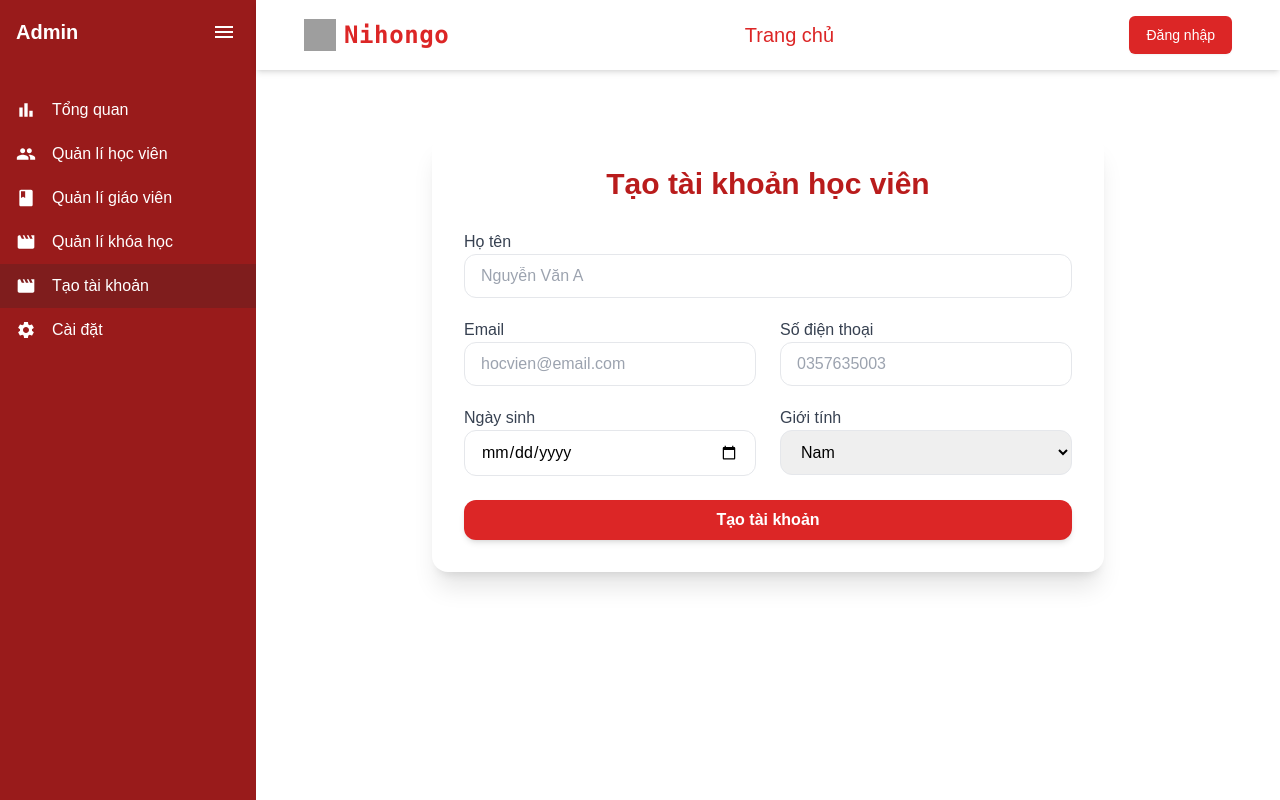
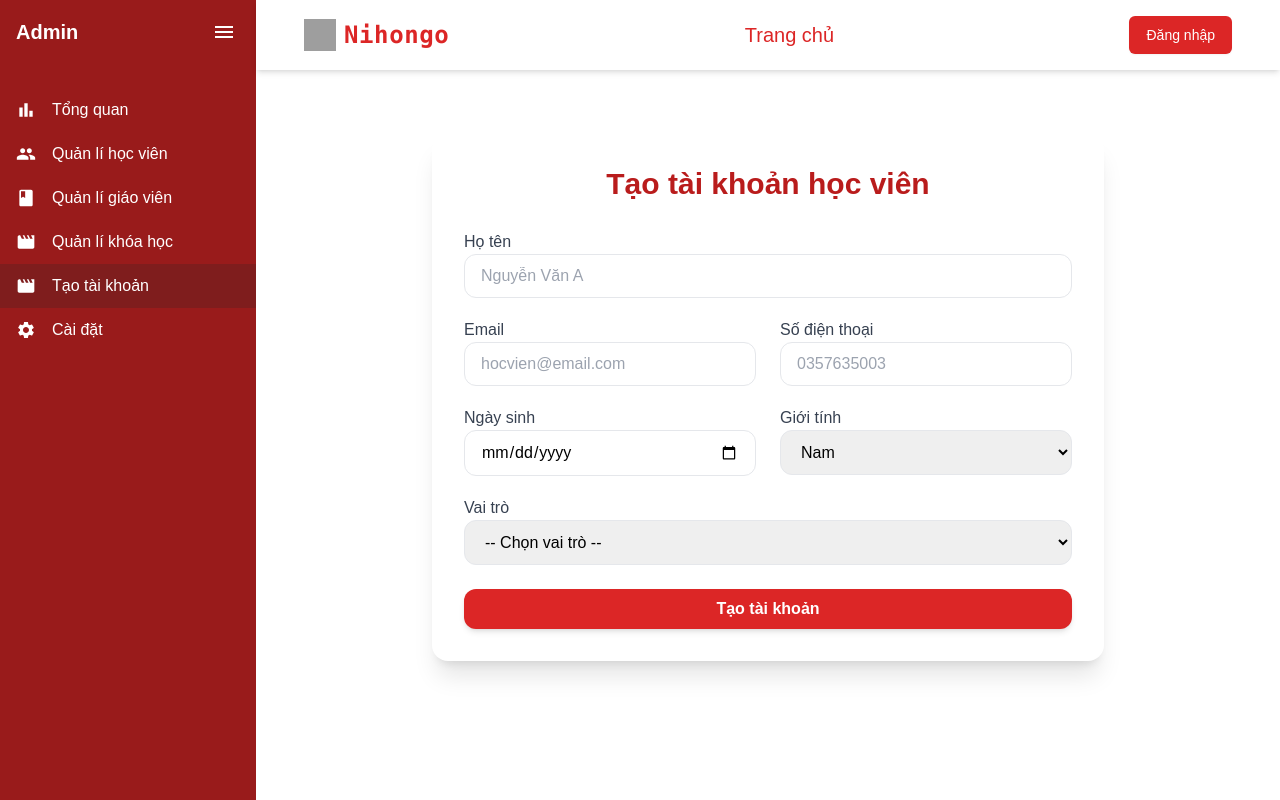
Before and after one commit to Tien2003deptrai/FRONTEND-CAP2-STUDY_JAPAN, a React (Vite) app: page /admin/create-account in a window 1280 px wide. Built offline with nearby package versions, Linux system fonts and the light colour scheme; grey boxes are pictures that could not be loaded.

Commit message:
[27/05] Fix : account

```diff
--- a/src/pages/LessonVocabulary/LessonVocabulary.jsx
+++ b/src/pages/LessonVocabulary/LessonVocabulary.jsx
@@ -12,7 +12,7 @@ const LessonVocabulary = ({ lessonId }) => {
 
     if (isLoading) return <p>Đang tải từ vựng...</p>
     if (error) return <p className="text-red-500">Lỗi tải từ vựng</p>
-    if (data.length <= 0) return
+    if (data?.length <= 0) return
     return (
         <div className="mt-6 bg-white rounded shadow p-4">
             <h2 className="text-xl font-bold text-red-600 mb-4">Từ vựng</h2>
--- a/src/pages/admin/pages/CreateAccount/CreateAccount.jsx
+++ b/src/pages/admin/pages/CreateAccount/CreateAccount.jsx
@@ -3,6 +3,11 @@ import { useForm } from 'react-hook-form'
 import { motion } from 'framer-motion'
 import axiosInstance from '@/network/httpRequest'
 import Swal from 'sweetalert2'
+
+const rolesOptions = [
+    { label: 'Học viên', value: 'student' },
+    { label: 'Giáo viên', value: 'teacher' },
+]
 
 const CreateStudentForm = () => {
     const {
@@ -16,7 +21,7 @@ const CreateStudentForm = () => {
         try {
             const response = await axiosInstance.post('/auth/signup', {
                 ...data,
-                roles: 'student',
+                roles: data.roles || 'student', // đảm bảo có role
             })
 
             Swal.fire({
@@ -137,6 +142,33 @@ const CreateStudentForm = () => {
                 </div>
 
                 <div className="col-span-2">
+                    <label className="block mb-1 font-medium text-gray-700">
+                        Vai trò
+                    </label>
+                    <select
+                        {...register('roles', {
+                            required: 'Vui lòng chọn vai trò',
+                        })}
+                        defaultValue=""
+                        className="w-full px-4 py-3 border rounded-xl focus:outline-none focus:ring-2 focus:ring-red-500"
+                    >
+                        <option value="" disabled>
+                            -- Chọn vai trò --
+                        </option>
+                        {rolesOptions.map(({ label, value }) => (
+                            <option key={value} value={value}>
+                                {label}
+                            </option>
+                        ))}
+                    </select>
+                    {errors.roles && (
+                        <p className="text-red-500 text-sm mt-1">
+                            {errors.roles.message}
+                        </p>
+                    )}
+                </div>
+
+                <div className="col-span-2">
                     <motion.button
                         whileHover={{ scale: 1.05 }}
                         whileTap={{ scale: 0.95 }}
--- a/src/pages/edit-course/EditCourse.jsx
+++ b/src/pages/edit-course/EditCourse.jsx
@@ -25,7 +25,7 @@ function EditCourse() {
         (l) => l._id === selectedLesson
     )
 
-    console.log('renshuu', lesson?._id)
+    console.log('lesson_id', lessonList)
 
     useEffect(() => {
         setVideoUrl(lesson?.video_url || '')
--- a/src/pages/teacher-course/TeacherCourse.jsx
+++ b/src/pages/teacher-course/TeacherCourse.jsx
@@ -4,6 +4,7 @@ import { Link } from 'react-router-dom'
 
 function TeacherCourse() {
     const { data } = useFetchTeacherCourses()
+    console.log('data', data)
 
     return (
         <div className="w-full flex justify-center items-center py-10">
```
